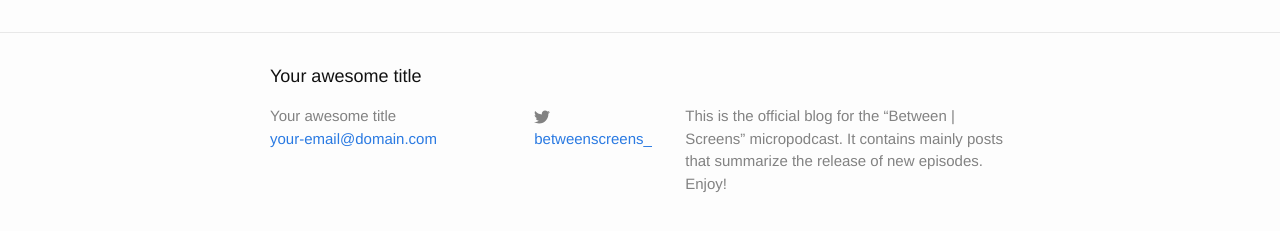
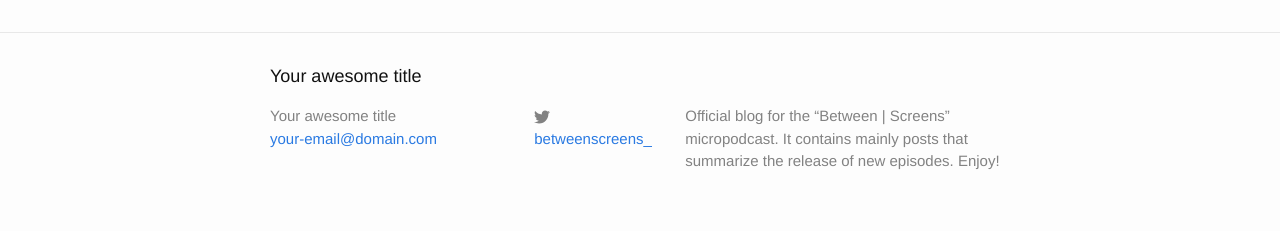
Before and after one commit to vis-kid/between_blog, a Jekyll site: the page built from index.html, in a window 1280 px wide. Shown: the part 264-495 px from the top of the page. Built offline with Jekyll 4.4.1, drawn with Linux system fonts in a browser that asks for light colours.

Commit message:
Updates config file

```diff
--- a/_config.yml
+++ b/_config.yml
@@ -5,7 +5,7 @@ title: Your awesome title
 email: your-email@domain.com
 
 description: > # this means to ignore newlines until "baseurl:"
-  This is the official blog for the “Between | Screens” micropodcast.
+  Official blog for the “Between | Screens” micropodcast.
   It contains mainly posts that summarize the release of new episodes. Enjoy!
 
 baseurl: '/between_blog'
```
